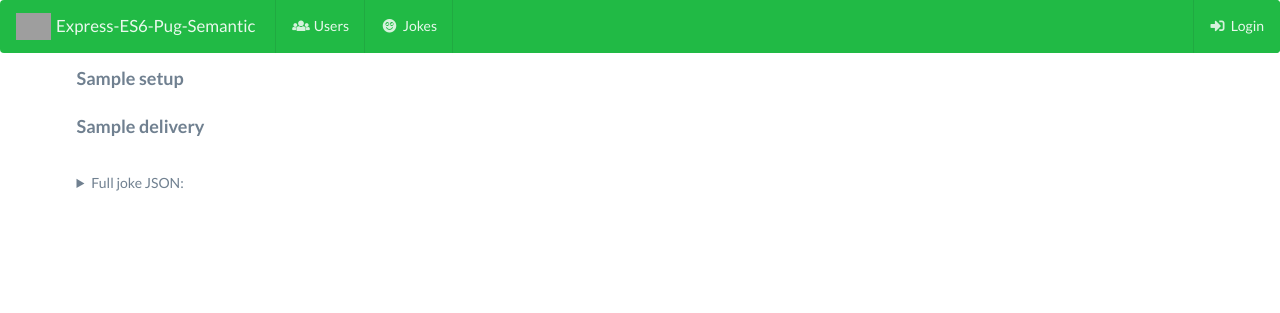
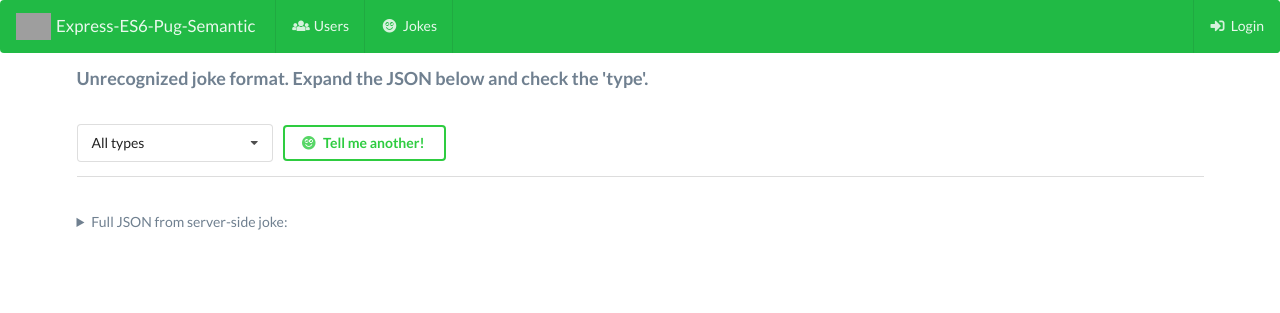
Before and after one commit to ijambro/express-es6-pug-semantic, a Node server app: template views/jokes.pug in a window 1280 px wide. Shown: the top 313 px of the page. Run offline with Node 20, Linux system fonts and the light colour scheme; the template is opened without the code that fills it: most values are stand-ins (such as "Sample title", 1, 10 or a date in 2020); some libraries are stand-ins or nearby versions; grey boxes are pictures that could not be loaded.

Commit message:
Client-side joke fetch

```diff
--- a/package.json
+++ b/package.json
@@ -1,7 +1,7 @@
 {
-  "name": "express-es6-pug",
+  "name": "express-es6-pug-semantic",
   "version": "1.0.0",
-  "description": "Template for new full-stack projects",
+  "description": "Template for new full-stack Express projects using Pug views and Semantic UI",
   "private": true,
   "type": "module",
   "scripts": {
@@ -10,7 +10,7 @@
     "test": "echo \"Error: no test specified\" && exit 1"
   },
   "author": "Jake Palmer",
-  "license": "ISC",
+  "license": "Apache 2.0",
   "dependencies": {
     "cookie-parser": "^1.4.6",
     "cors": "^2.8.5",
--- a/public/css/style.css
+++ b/public/css/style.css
@@ -6,3 +6,7 @@ header .logo span {
   font-size: larger;
   padding: 5px;
 }
+
+#nextButton {
+  margin-left: 10px;
+}
--- a/views/jokes.pug
+++ b/views/jokes.pug
@@ -2,10 +2,71 @@ extends template_full
 
 block content
 
-  h3= results.setup
-  h3= results.delivery
+  if results.type === "single"
+    // One-liners
+    h3= results.joke
+  else if results.type === "twopart"
+    // Separate setup and delivery
+    h3= results.setup
+    h3= results.delivery
+  else
+    h3 Unrecognized joke format.  Expand the JSON below and check the 'type'.
 
   br
+  select#jokeCategory.ui.dropdown
+    option(value="Any") All types
+    option(value="Misc") Miscellaneous
+    option(value="Programming") Programming
+    option(value="Pun") Puns
+    option(value="Spooky") Spooky
+
+  button#nextButton.ui.simple.green.inverted.button
+    i.icon.smile
+    | Tell me another!
+
+  br
+  div#moreJokes
+    // Additional jokes will be prepended here when the user clicks the button
+
+  div.ui.divider
+  br
   details
-    summary Full joke JSON:
+    summary Full JSON from server-side joke:
     pre= JSON.stringify(results, null, 2)
+
+  script.
+    console.log("Loading jokes page...");
+    $('.ui.dropdown').dropdown({
+      onChange: function(value, text, $selectedItem) {
+        console.log("Selected joke category: " + text);
+      }
+    });
+
+    $("#nextButton").click(async function() {
+      const category = $("#jokeCategory").dropdown("get value");
+      console.log("Fetching another %s joke...", category);
+
+      try {
+        const fetchResponse = await fetch(
+          `https://v2.jokeapi.dev/joke/${category}?safe-mode`
+        );
+
+        const fetchedJson = await fetchResponse.json();
+        console.log("Fetched JSON", fetchedJson);
+
+        if (fetchedJson.type === "single") {
+          // One-liners
+          $("#moreJokes").prepend("<h3>" + fetchedJson.joke + "</h3>");
+          $("#moreJokes").prepend("<div class='ui divider'/>");
+        } else if (fetchedJson.type === "twopart") {
+          // Separate setup and delivery (note prepending in reverse order)
+          $("#moreJokes").prepend("<h3>" + fetchedJson.delivery + "</h3>");
+          $("#moreJokes").prepend("<h3>" + fetchedJson.setup + "</h3>");
+          $("#moreJokes").prepend("<div class='ui divider'/>");
+        } else {
+          console.error("Unrecognized joke format type")
+        }
+      } catch (error) {
+        console.error("Failed to get new joke", error);
+      }
+    });
--- a/views/template_min.pug
+++ b/views/template_min.pug
@@ -25,9 +25,3 @@ html
 
   script.
     console.log("Loaded page");
-
-    function init() {
-      console.log("Initializing page");
-    }
-
-    init();
```
